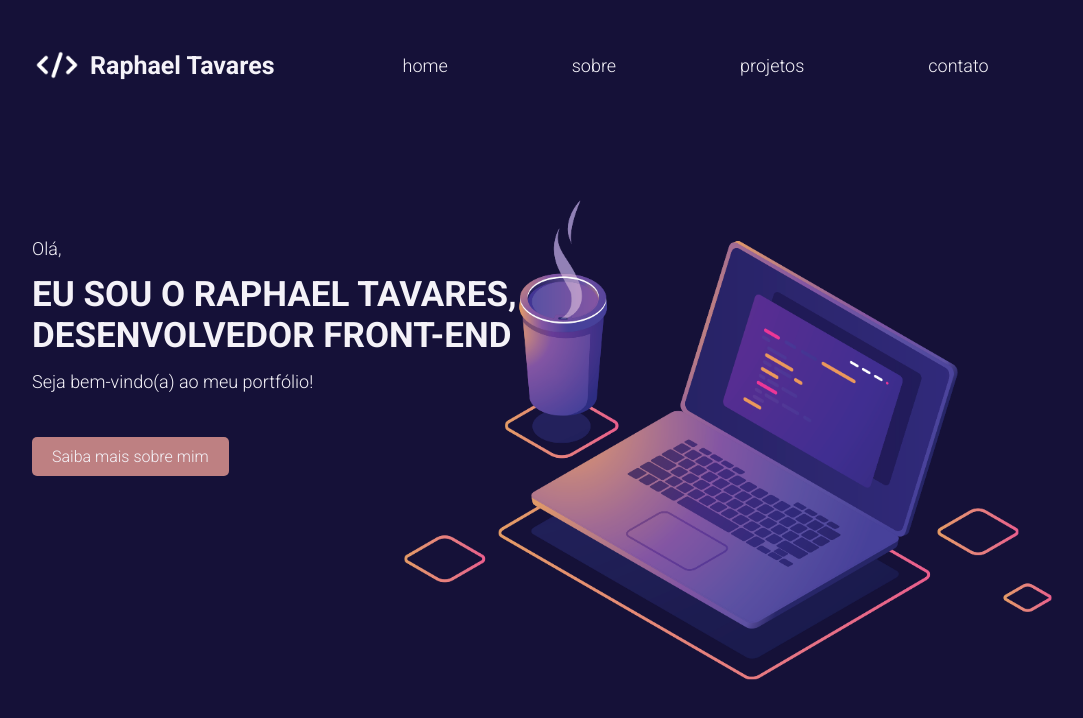
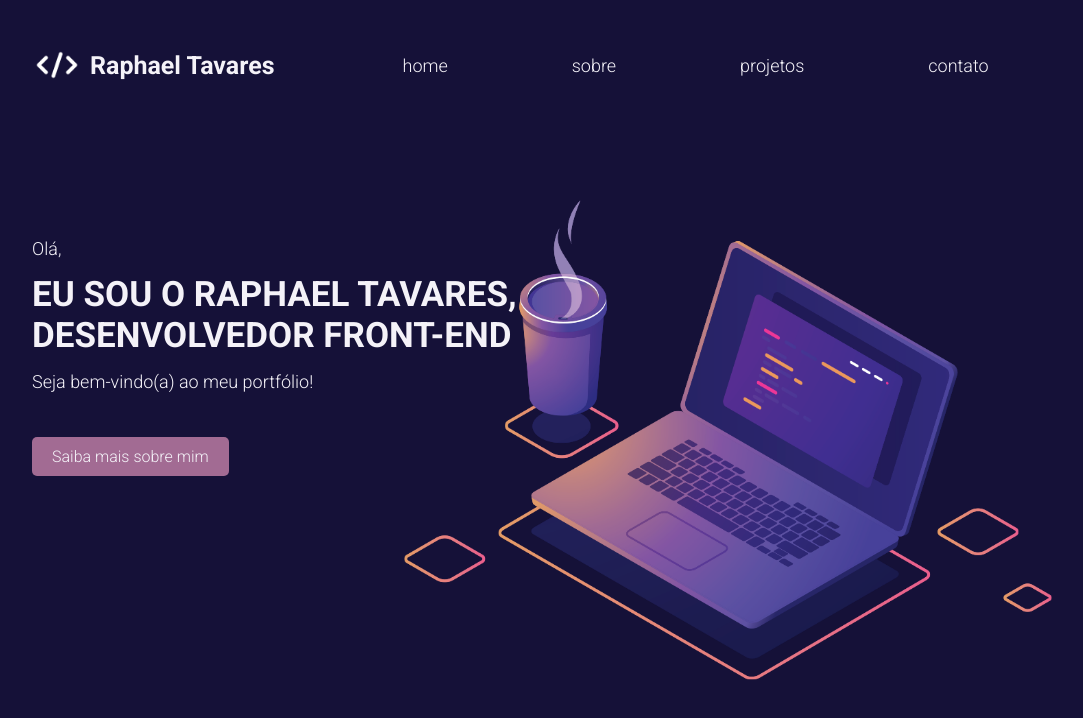
Before and after one commit to phaelstavares/portfolio, a plain HTML site: page index.html in a window 1280 px wide. Shown: the whole page, without its empty margins (68-1151 px from the left). Drawn offline with Linux system fonts and the light colour scheme.

Commit message:
alterando a cor

```diff
--- a/assets/index.css
+++ b/assets/index.css
@@ -74,7 +74,7 @@ h2 {
     padding: 10px 20px;
     border-radius: 5px;
     border: none;
-    background-color: #BE8082;
+    background-color: #A26B93;
     cursor: pointer;
     font-size: 16px;
     font-weight: 300;
```
